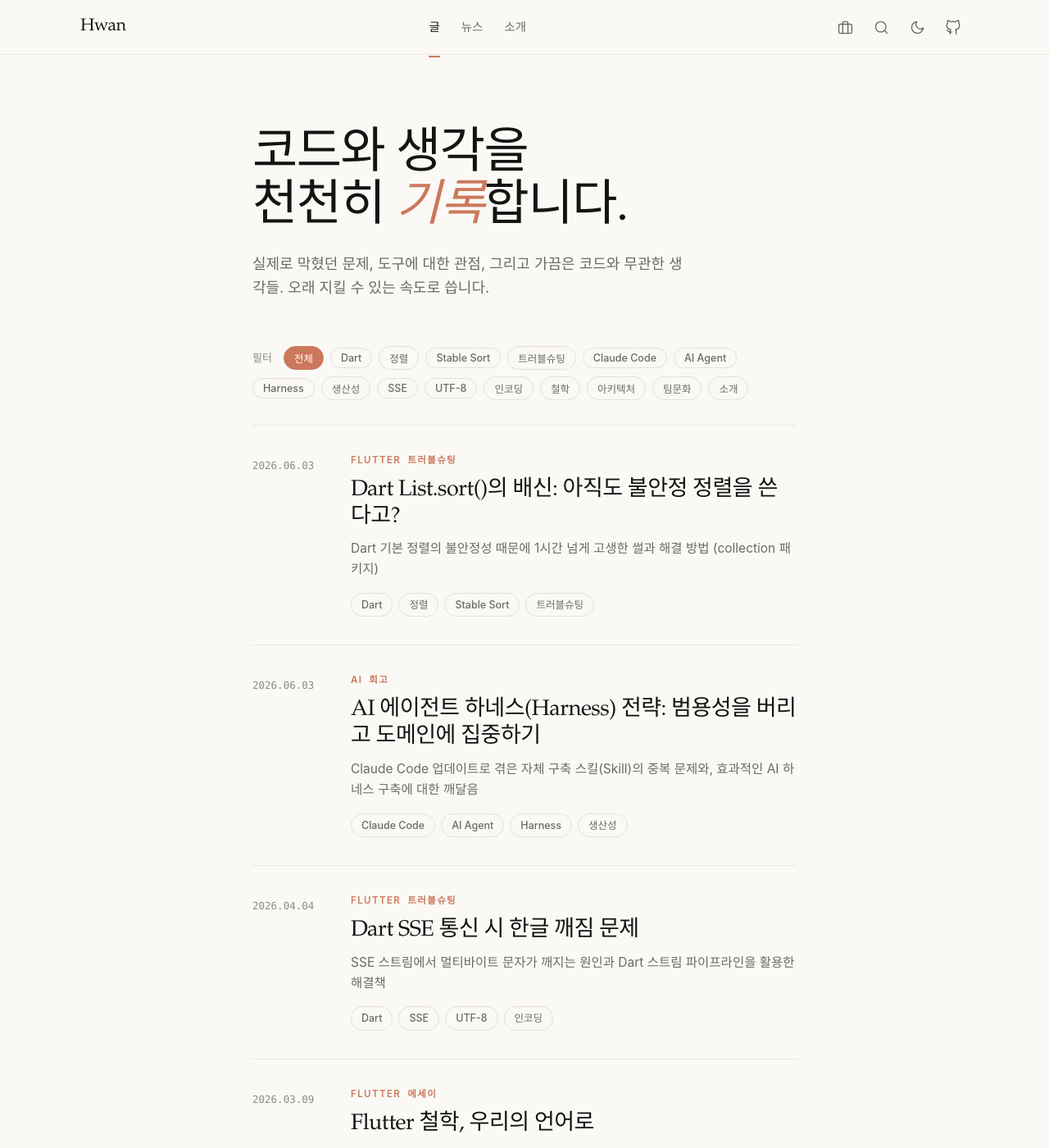
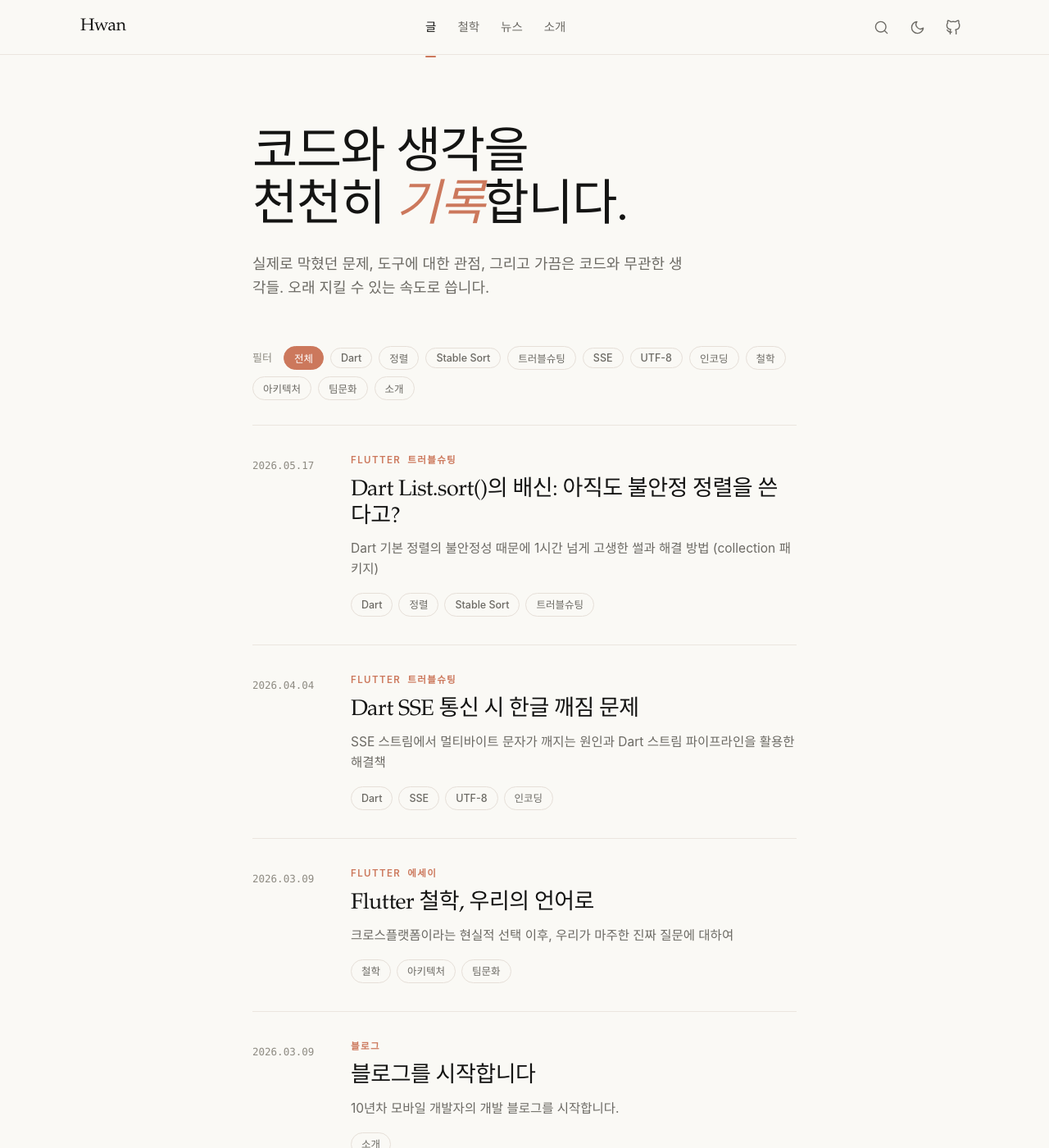
Before and after one commit to Hwan3434/Hwan3434.github.io, a Jekyll site: the page built from index.html, in a window 1280 px wide and 1400 px high. Shown: the whole window at 82% size. Built offline with Jekyll 4.4.1, drawn with Linux system fonts in a browser that asks for light colours; some web fonts are replaced.

Commit message:
Restructure: Add Philosophy section and move Jobs to footer

```diff
--- a/_includes/footer.html
+++ b/_includes/footer.html
@@ -6,6 +6,9 @@
       <span class="foot-fine" style="margin-left: 8px;">· 개발과 생각의 기록</span>
     </div>
     <div class="foot-social">
+      <a class="icon-btn" href="{{ '/jobs.html' | relative_url }}" aria-label="포트폴리오 및 이력서">
+        <svg viewBox="0 0 24 24" fill="none" stroke="currentColor" stroke-width="1.75" stroke-linecap="round" stroke-linejoin="round"><rect x="2" y="7" width="20" height="14" rx="2" ry="2"></rect><path d="M16 21V5a2 2 0 0 0-2-2h-4a2 2 0 0 0-2 2v16"></path></svg>
+      </a>
       <a class="icon-btn" href="https://github.com/hwan3434" target="_blank" rel="noopener" aria-label="GitHub">
         <svg viewBox="0 0 24 24" fill="none" stroke="currentColor" stroke-width="1.75" stroke-linecap="round" stroke-linejoin="round"><path d="M9 19c-5 1.5-5-2.5-7-3m14 6v-3.9a3.4 3.4 0 0 0-.9-2.6c3-.3 6.1-1.5 6.1-6.6A5.1 5.1 0 0 0 19.9 5 4.8 4.8 0 0 0 19.8 1.4S18.4 1 15 3.3a13.4 13.4 0 0 0-7 0C4.6 1 3.2 1.4 3.2 1.4A4.8 4.8 0 0 0 3.1 5 5.1 5.1 0 0 0 1.7 8.4c0 5 3.1 6.3 6.1 6.6a3.4 3.4 0 0 0-.9 2.6V22"/></svg>
       </a>
--- a/_includes/nav.html
+++ b/_includes/nav.html
@@ -6,13 +6,11 @@
     </a>
     <div class="nav-links">
       <a href="{{ '/' | relative_url }}" class="nav-link {% if page.url == '/' or page.url contains '/posts/' %}active{% endif %}">글</a>
+      <a href="{{ '/philosophy/' | relative_url }}" class="nav-link {% if page.url contains '/philosophy/' %}active{% endif %}">철학</a>
       <a href="{{ '/news/' | relative_url }}" class="nav-link {% if page.url contains '/news/' %}active{% endif %}">뉴스</a>
       <a href="{{ '/about/' | relative_url }}" class="nav-link {% if page.url contains 'about' %}active{% endif %}">소개</a>
     </div>
     <div class="nav-actions">
-      <a class="icon-btn" href="{{ '/jobs.html' | relative_url }}" aria-label="포트폴리오 및 이력서">
-        <svg viewBox="0 0 24 24" fill="none" stroke="currentColor" stroke-width="1.75" stroke-linecap="round" stroke-linejoin="round"><rect x="2" y="7" width="20" height="14" rx="2" ry="2"></rect><path d="M16 21V5a2 2 0 0 0-2-2h-4a2 2 0 0 0-2 2v16"></path></svg>
-      </a>
       <button class="icon-btn" id="btn-search-open" aria-label="검색">
         <svg viewBox="0 0 24 24" fill="none" stroke="currentColor" stroke-width="1.75" stroke-linecap="round" stroke-linejoin="round"><path d="M11 19a8 8 0 1 0 0-16 8 8 0 0 0 0 16zM21 21l-4.3-4.3" /></svg>
       </button>
--- a/_layouts/home.html
+++ b/_layouts/home.html
@@ -13,7 +13,7 @@
       <button class="tag tag-active" data-tag="all" onclick="filterTag('all', this)">전체</button>
       {% assign all_tags = "" | split: "" %}
       {% for post in site.posts %}
-        {% if post.categories contains 'News' %}{% continue %}{% endif %}
+        {% if post.categories contains 'News' or post.categories contains 'Philosophy' %}{% continue %}{% endif %}
         {% for tag in post.tags %}
           {% unless all_tags contains tag %}
             {% assign all_tags = all_tags | push: tag %}
@@ -53,7 +53,7 @@
 
     <div class="post-list" id="post-list">
       {% for post in site.posts %}
-        {% if post.categories contains 'News' %}{% continue %}{% endif %}
+        {% if post.categories contains 'News' or post.categories contains 'Philosophy' %}{% continue %}{% endif %}
         {% if post == featured_post %}{% continue %}{% endif %}
         <article class="post-row" data-tags="{{ post.tags | join: ',' }},{{ post.categories | join: ',' }}" onclick="window.location='{{ post.url | relative_url }}'">
           <div class="pr-date">{{ post.date | date: "%Y.%m.%d" }}</div>
--- a/_posts/2026-05-17-dart-unstable-sort.md
+++ b/_posts/2026-05-17-dart-unstable-sort.md
@@ -1,7 +1,7 @@
 ---
 title: "Dart List.sort()의 배신: 아직도 불안정 정렬을 쓴다고?"
 description: "Dart 기본 정렬의 불안정성 때문에 1시간 넘게 고생한 썰과 해결 방법 (collection 패키지)"
-date: 2026-06-03 12:16:00 +0900
+date: 2026-05-17 12:16:00 +0900
 categories: [Flutter, 트러블슈팅]
 tags: [Dart, 정렬, Stable Sort, 트러블슈팅]
 toc: true
--- a/_posts/2026-06-03-ai-agent-harness-strategy.md
+++ b/_posts/2026-06-03-ai-agent-harness-strategy.md
@@ -2,7 +2,7 @@
 title: "AI 에이전트 하네스(Harness) 전략: 범용성을 버리고 도메인에 집중하기"
 description: "Claude Code 업데이트로 겪은 자체 구축 스킬(Skill)의 중복 문제와, 효과적인 AI 하네스 구축에 대한 깨달음"
 date: 2026-06-03 11:50:00 +0900
-categories: [AI, 회고]
+categories: [Philosophy, 회고]
 tags: [Claude Code, AI Agent, Harness, 생산성]
 toc: true
 ---
--- /dev/null
+++ b/philosophy.html
@@ -0,0 +1,33 @@
+---
+layout: default
+title: 철학
+permalink: /philosophy/
+---
+<div class="page-enter">
+  <div class="col">
+    <header class="masthead">
+      <h1>개발과 마인드에 대한<br />깊이 있는 <em>고민</em>들.</h1>
+      <p class="lede">어떻게(How) 구현할 것인가를 넘어, 왜(Why) 이런 아키텍처와 방식을 선택해야 하는지 그 근본적인 이유를 기록합니다.</p>
+    </header>
+
+    <div class="post-list">
+      {% for post in site.categories.Philosophy %}
+        <article class="post-row" data-tags="{{ post.tags | join: ',' }},{{ post.categories | join: ',' }}" onclick="window.location='{{ post.url | relative_url }}'">
+          <div class="pr-date">{{ post.date | date: "%Y.%m.%d" }}</div>
+          <div>
+            <div class="pr-cats">
+              {% for cat in post.categories %}
+                <span class="pr-cat">{{ cat }}</span>
+              {% endfor %}
+            </div>
+            <h2>{{ post.title }}</h2>
+            <p class="pr-sum">{{ post.description | default: post.excerpt | strip_html | truncatewords: 30 }}</p>
+          </div>
+        </article>
+      {% else %}
+        <div class="search-empty" style="padding: 60px 0;">아직 등록된 철학 글이 없습니다.</div>
+      {% endfor %}
+    </div>
+    <div style="height: 80px;"></div>
+  </div>
+</div>
```
